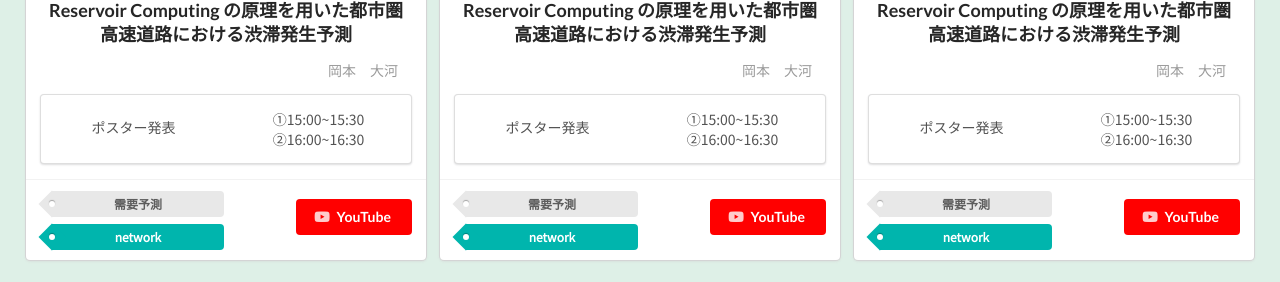
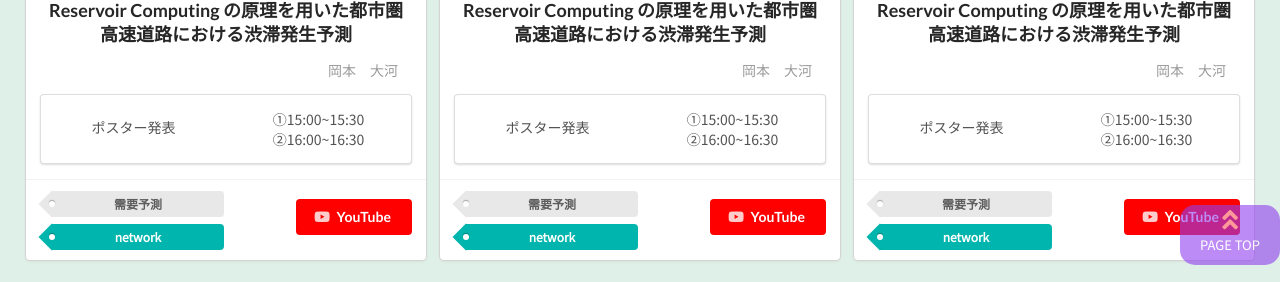
Before and after one commit to Ayakie/mse_sympo, a PHP site: page /presentation/M1.html in a window 1280 px wide. Shown: the part 535-817 px from the top of the page. Run offline with PHP 8.4, Linux system fonts and the light colour scheme; some libraries are stand-ins or nearby versions.

Commit message:
[add]pagetop

```diff
--- a/css/style_presentation.css
+++ b/css/style_presentation.css
@@ -7,6 +7,16 @@
 }
 
 .presentation h2{
+  padding-top:90px;
+  margin-bottom: 0px;
+  font-family: 'Permanent Marker';
+  font-size: 46px;
+  text-align: center;
+  padding-bottom: 0.5em;
+  letter-spacing: 0.1em;
+}
+
+.placemaking h2{
   padding-top:90px;
   margin-bottom: 0px;
   font-family: 'Permanent Marker';
@@ -67,3 +77,50 @@ https://sato-you.com/side_by_side_cards/
   margin-top:2em;
   padding-bottom:1em;
 }
+
+/* ------------------　pagetop　------------------ */
+#page_top{
+  width: 100px;
+  height: 60px;
+  position: fixed;
+  right: 0;
+  bottom: 0;
+  background: #913fef;
+  opacity: 0.6;
+  border-radius: 15px;
+}
+#page_top a{
+  position: relative;
+  display: block;
+  width: 100px;
+  height: 60px;
+  text-decoration: none;
+}
+#page_top a::before{
+  font-family: 'Font Awesome 5 Free';
+  font-weight: 900;
+  content: '\f102';
+  font-size: 25px;
+  color: #fff;
+  position: absolute;
+  width: 25px;
+  height: 25px;
+  top: -25px;
+  bottom: 0;
+  right: 0;
+  left: 0;
+  margin: auto;
+  text-align: center;
+}
+#page_top a::after{
+  content: 'PAGE TOP';
+  font-size: 13px;
+  color: #fff;
+  position: absolute;
+  top: 30px;
+  bottom: 0;
+  right: 0;
+  left: 0;
+  margin: auto;
+  text-align: center;
+}
--- a/presentation/M1.html
+++ b/presentation/M1.html
@@ -14,7 +14,7 @@
         <!-- original style sheet -->
         <link rel="stylesheet" href="../css/style_presentation.css">
         <link rel="stylesheet" href="../css/style_top.css">
-
+        <link rel="stylesheet" href="https://use.fontawesome.com/releases/v5.6.4/css/all.css">
         <!-- jQuery -->
         <script>
             $(document)
@@ -25,6 +25,29 @@
                 });
               })
             ;
+        </script>
+
+        <!-- jQuery.jsの読み込み -->
+        <script type="text/javascript" src="http://ajax.googleapis.com/ajax/libs/jquery/1.3.2/jquery.min.js"></script>
+
+        <!-- スムーズスクロール部分の記述 -->
+        <script>
+        $(function(){
+        // #で始まるアンカーをクリックした場合に処理
+        $('a[href^=#]').click(function() {
+            // スクロールの速度
+            var speed = 400; // ミリ秒
+            // アンカーの値取得
+            var href= $(this).attr("href");
+            // 移動先を取得
+            var target = $(href == "#" || href == "" ? 'html' : href);
+            // 移動先を数値で取得
+            var position = target.offset().top;
+            // スムーススクロール
+            $('body,html').animate({scrollTop:position}, speed, 'swing');
+            return false;
+        });
+        });
         </script>
     </head>
 
@@ -58,11 +81,8 @@
                             <div class="three wide column">
                                 <button class="large ui button" onclick="location.href='M2.html'" type="button">M2</button>
                             </div>
-                            <div class="four wide column">
+                            <div class="three wide column">
                                 <button class="large ui button" onclick="location.href='Project.html'" type="button">Project</button>
-                            </div>
-                            <div class="four wide column">
-                                <button class="large ui button" onclick="location.href='PlaceMaking.html'" type="button">PlaceMaking</button>
                             </div>
                         </div>
                     </div>
@@ -282,11 +302,8 @@
                     <div class="three wide column">
                         <button class="large ui button" onclick="location.href='M2.html'" type="button">M2</button>
                     </div>
-                    <div class="four wide column">
+                    <div class="three wide column">
                         <button class="large ui button" onclick="location.href='Project.html'" type="button">Project</button>
-                    </div>
-                    <div class="four wide column">
-                        <button class="large ui button" onclick="location.href='PlaceMaking.html'" type="button">PlaceMaking</button>
                     </div>
                 </div>
             </div>
@@ -296,7 +313,7 @@
                 <i class="archive icon"></i>投票はこちらから
                 </button>
             </div>
-
+            <div id="page_top"><a href="#"></a>
         </div>
 
 
```
Also changed, not shown: presentation/PlaceMaking.html (deleted, +0 -224 lines), presentation/Project.html (+106 -14 lines).
